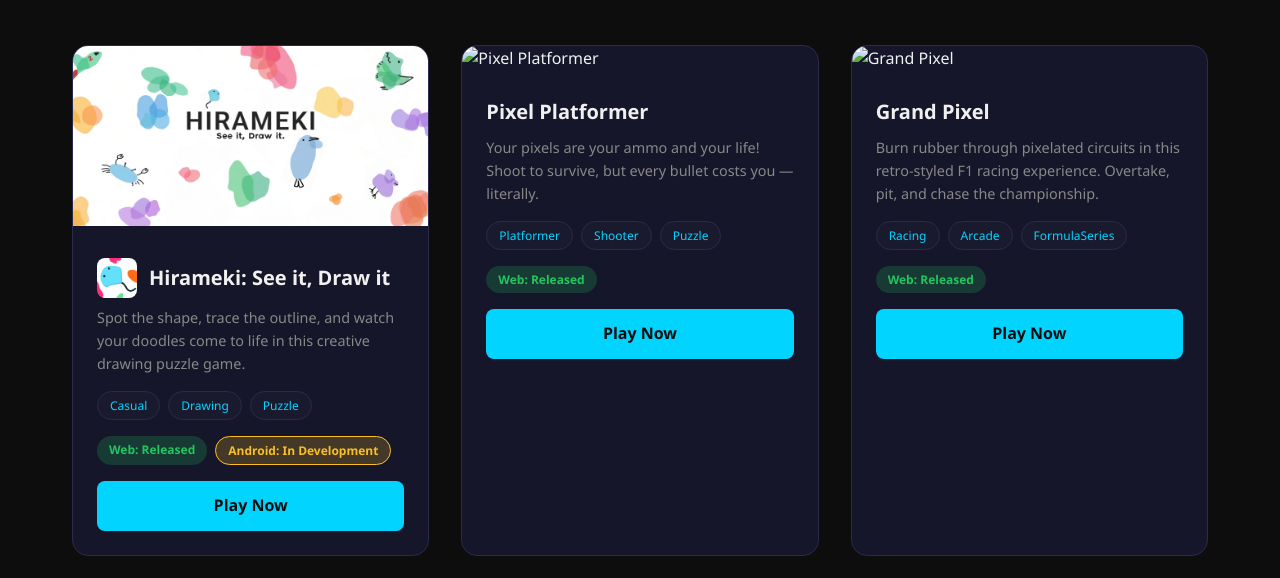
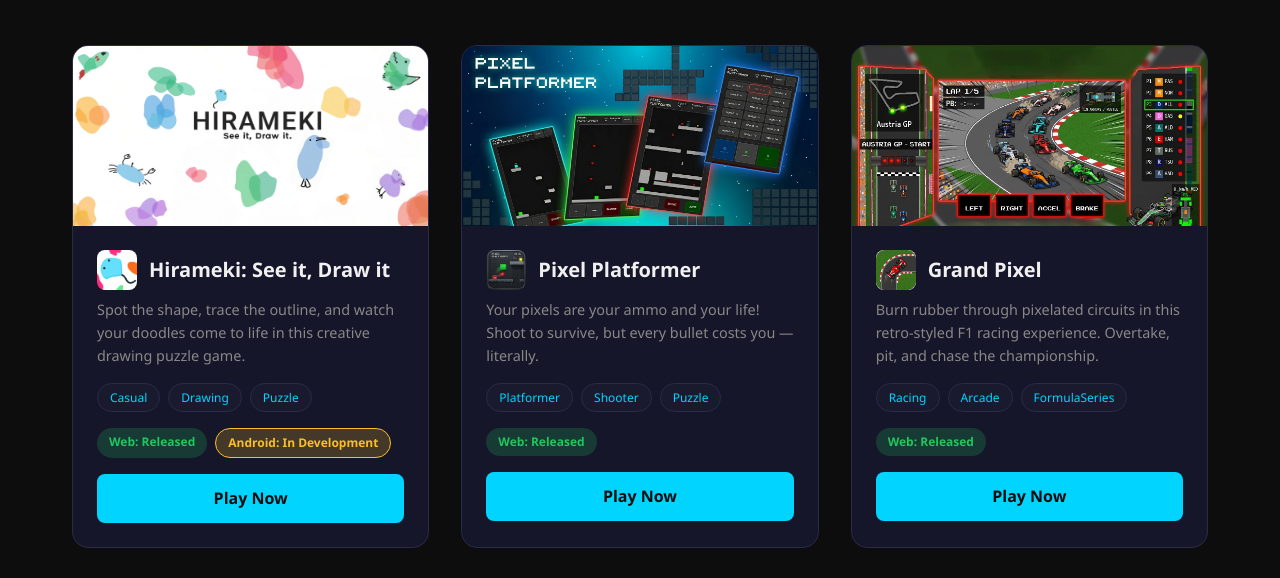
Before and after one commit to tjbutt92/mekilabs, a plain HTML site: page index.html in a window 1280 px wide. Shown: the part 195-773 px from the top of the page. Drawn offline with Linux system fonts and the light colour scheme.

Commit message:
added icons

```diff
--- a/games.json
+++ b/games.json
@@ -18,7 +18,7 @@
     "description": "Your pixels are your ammo and your life! Shoot to survive, but every bullet costs you — literally.",
     "tags": ["Platformer", "Shooter", "Puzzle"],
     "platforms": ["web"],
-    "banner": "icons/pixel-platformer-banner.jpg",
+    "banner": "icons/pixel-platformer-banner.png",
     "icon": "icons/pixel-platformer-icon.png",
     "webUrl": "https://pixelplatformer.co.uk",
     "webStatus": "Released",
@@ -31,7 +31,7 @@
     "description": "Burn rubber through pixelated circuits in this retro-styled F1 racing experience. Overtake, pit, and chase the championship.",
     "tags": ["Racing", "Arcade", "FormulaSeries"],
     "platforms": ["web"],
-    "banner": "icons/grand-pixel-banner.jpg",
+    "banner": "icons/grand-pixel-banner.png",
     "icon": "icons/grand-pixel-icon.png",
     "webUrl": "https://f1grandpixel.co.uk/game",
     "webStatus": "Released",
@@ -57,7 +57,7 @@
     "description": "Read the greens, pick the clubs, and guide your golfer to victory. The caddy life awaits.",
     "tags": ["Golf", "Caddy", "Simulator"],
     "platforms": ["web"],
-    "banner": "icons/pixel-caddy-banner.jpg",
+    "banner": "icons/pixel-caddy-banner.png",
     "icon": "icons/pixel-caddy-icon.png",
     "webUrl": "/dev/pixel-caddy/",
     "webStatus": "In Development",
--- a/styles.css
+++ b/styles.css
@@ -108,10 +108,18 @@ nav {
   box-shadow: 0 20px 40px rgba(0, 0, 0, 0.4);
 }
 
+.game-banner {
+  width: 100%;
+  height: 180px;
+  overflow: hidden;
+}
+
 .game-banner img {
   width: 100%;
-  height: 180px;
+  height: 100%;
+  display: block;
   object-fit: cover;
+  object-position: top left;
 }
 
 .banner-placeholder {
```
Also changed, not shown: icons/grand-pixel-banner.png (added), icons/grand-pixel-icon.png (added), icons/pixel-caddy-banner.png (added), icons/pixel-caddy-icon.png (added), icons/pixel-platformer-banner.png (added), icons/pixel-platformer-icon.png (added).
